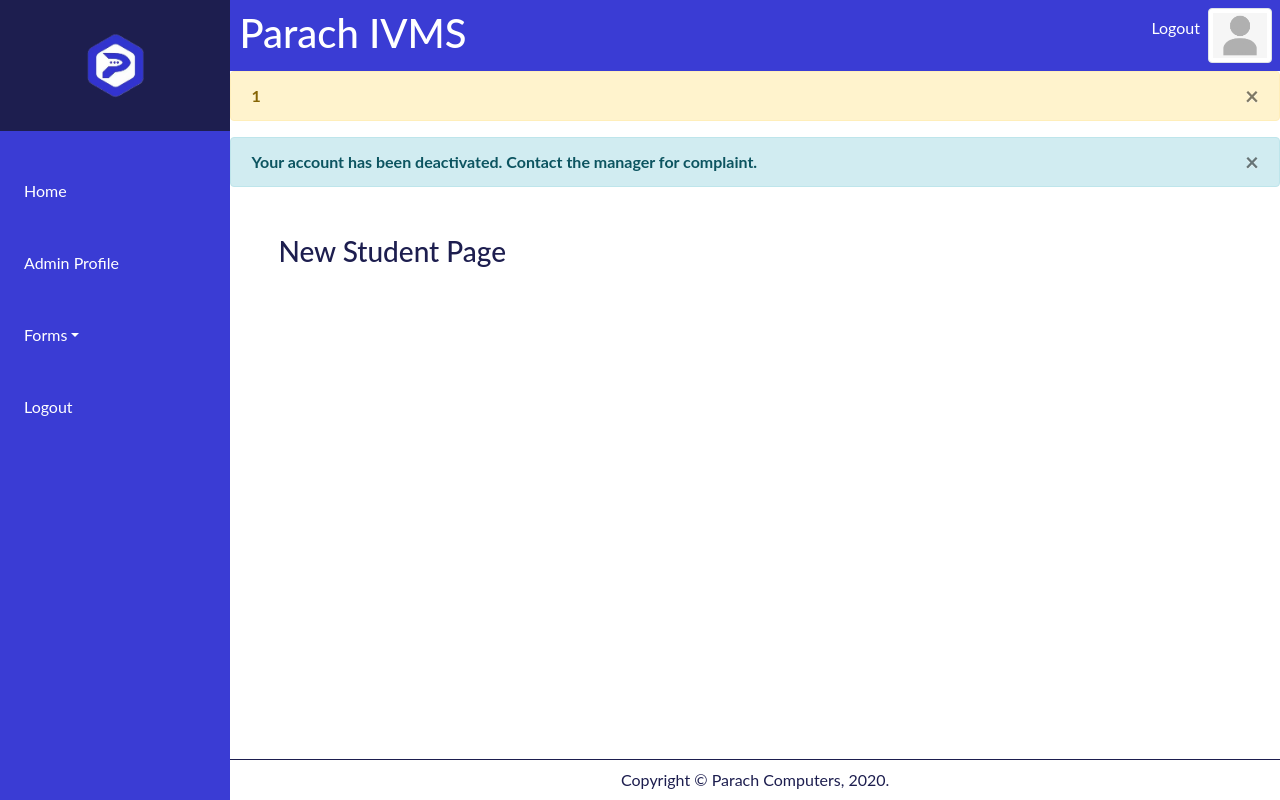
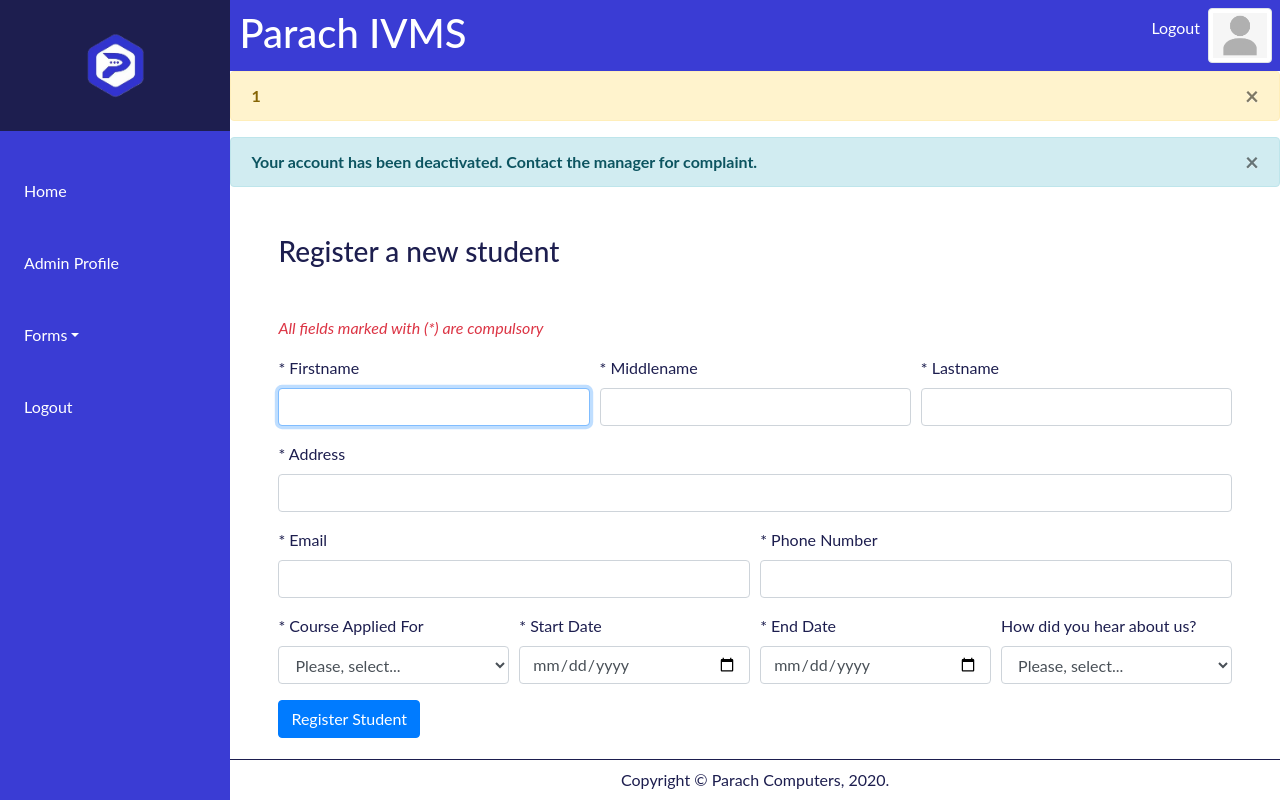
Before and after one commit to teekaytech/Inventory-Management-System, a PHP site: page /views/students.php in a window 1280 px wide. Run offline with PHP 8.4, Linux system fonts and the light colour scheme; the visitor is signed in with stand-in values (Sample User, id 1); data that the repository does not hold is empty; some libraries are stand-ins or nearby versions.

Commit message:
Complete student registration feature

```diff
--- a/controllers/LoginController.php
+++ b/controllers/LoginController.php
@@ -15,7 +15,7 @@ if ($_SERVER["REQUEST_METHOD"] == "POST") {
             }
             if (password_verify($data['password'], $admin['password'])) {
                 $_SESSION['admin_id'] = $admin['id'];
-                $_SESSION['success'] = "You have been successfully logged in to your dashboard";
+                $_SESSION['success'] = "You have successfully logged in to your dashboard";
                 header('location: ../views/dashboard.php');
             } else {
                 $_SESSION['info'] = 'Invalid password, try again.';
--- a/views/students.php
+++ b/views/students.php
@@ -20,62 +20,72 @@ $page = new DashboardLayout();
     <section>
         <?php $admin = $page->admin; ?>
         <section class="m-5">
-            <h3>New Student Page</h3>
+            <h3>Register a new student </h3>
         </section>
-        <!--        <article class="mx-5">-->
-        <!--            <p class="text-danger"><em>All fields marked with (*) are compulsory</em></p>-->
-        <!--            <form method="post" action="../controllers/processes.php">-->
-        <!--                <div class="form-row">-->
-        <!--                    <div class="form-group col-md-6">-->
-        <!--                        <label for="date">* Date:</label>-->
-        <!--                        <input type="datetime-local" class="form-control" id="date" name="date" autofocus required>-->
-        <!--                    </div>-->
-        <!--                    <div class="form-group col-md-6">-->
-        <!--                        <label for="name">* Fullname</label>-->
-        <!--                        <input type="text" class="form-control" id="name" name="name" required>-->
-        <!--                    </div>-->
-        <!--                </div>-->
-        <!--                <div class="form-row">-->
-        <!--                    <div class="form-group col-md-12">-->
-        <!--                        <label for="address">* Address</label>-->
-        <!--                        <input type="text" class="form-control" id="address" name="address" required>-->
-        <!--                    </div>-->
-        <!--                </div>-->
-        <!--                <div class="form-row">-->
-        <!--                    <div class="form-group col-md-6">-->
-        <!--                        <label for="email">* Email</label>-->
-        <!--                        <input type="email" class="form-control" id="email" name="email" required>-->
-        <!--                    </div>-->
-        <!--                    <div class="form-group col-md-6">-->
-        <!--                        <label for="phone">* Phone Number</label>-->
-        <!--                        <input type="text" class="form-control" id="phone" name="phone_no" required>-->
-        <!--                    </div>-->
-        <!--                </div>-->
-        <!--                <div class="form-row">-->
-        <!--                    <div class="form-group col-md-6">-->
-        <!--                        <label for="course">* Course Request</label>-->
-        <!--                        <select class="form-control" name="course" id="course" required>-->
-        <!--                            <option value="">Please, select...</option>-->
-        <!--                            --><?php //foreach ($page->all_courses() as $course) { ?>
-        <!--                                <option value="--><?php //echo $course['id']; ?><!--">--><?php //echo $course['name']; ?><!--</option>-->
-        <!--                            --><?php //} ?>
-        <!--                        </select>-->
-        <!--                    </div>-->
-        <!--                    <div class="form-group col-md-6">-->
-        <!--                        <label for="details">How did you hear about us?</label>-->
-        <!--                        <select class="form-control" id="details" name="details" required>-->
-        <!--                            <option value="">Please, select...</option>-->
-        <!--                            <option value="Social Media">Social Media (Facebook, LinkedIn)</option>-->
-        <!--                            <option value="Google Ads">Advert (Google Ads)</option>-->
-        <!--                            <option value="Official Website">Official Website</option>-->
-        <!--                            <option value="Referral">Referral</option>-->
-        <!--                            <option value="Others">Others.</option>-->
-        <!--                        </select>-->
-        <!--                    </div>-->
-        <!--                </div>-->
-        <!--                <button type="submit" name="submit_enquiry" class="btn btn-primary">Submit Enquiry</button>-->
-        <!--            </form>-->
-        <!--        </article>-->
+        <article class="mx-5">
+            <p class="text-danger"><em>All fields marked with (*) are compulsory</em></p>
+            <form method="post" action="../controllers/processes.php">
+                <div class="form-row">
+                    <div class="form-group col-md-4">
+                        <label for="firstname">* Firstname</label>
+                        <input type="text" class="form-control" id="firstname" name="firstname" autofocus required>
+                    </div>
+                    <div class="form-group col-md-4">
+                        <label for="middlename">* Middlename</label>
+                        <input type="text" class="form-control" id="middlename" name="middlename" required>
+                    </div>
+                    <div class="form-group col-md-4">
+                        <label for="lastname">* Lastname</label>
+                        <input type="text" class="form-control" id="lastname" name="lastname" required>
+                    </div>
+                </div>
+                <div class="form-row">
+                    <div class="form-group col-md-12">
+                        <label for="address">* Address</label>
+                        <input type="text" class="form-control" id="address" name="address" required>
+                    </div>
+                </div>
+                <div class="form-row">
+                    <div class="form-group col-md-6">
+                        <label for="email">* Email</label>
+                        <input type="email" class="form-control" id="email" name="email" required>
+                    </div>
+                    <div class="form-group col-md-6">
+                        <label for="phone">* Phone Number</label>
+                        <input type="text" class="form-control" id="phone" name="phone_no" required>
+                    </div>
+                </div>
+                <div class="form-row">
+                    <div class="form-group col-md-3">
+                        <label for="course">* Course Applied For</label>
+                        <select class="form-control" name="course_id" id="course" required>
+                            <option value="">Please, select...</option>
+                            <?php foreach ($page->all_courses() as $course) { ?>
+                                <option value="<?php echo $course['id']; ?>"><?php echo $course['name']; ?></option>
+                            <?php } ?>
+                        </select>
+                    </div>
+                    <div class="form-group col-md-3">
+                        <label for="start_date">* Start Date</label>
+                        <input type="date" id="start_date" name="start_date" class="form-control" required>
+                    </div>
+                    <div class="form-group col-md-3">
+                        <label for="end_date">* End Date</label>
+                        <input type="date" id="end_date" name="end_date" class="form-control" required>
+                    </div>
+                    <div class="form-group col-md-3">
+                        <label for="details">How did you hear about us?</label>
+                        <select class="form-control" id="details" name="channel_id" required>
+                            <option value="">Please, select...</option>
+                            <?php foreach ($page->all_channels() as $channel) { ?>
+                                <option value="<?php echo $channel['id']; ?>"><?php echo $channel['channel']; ?></option>
+                            <?php } ?>
+                        </select>
+                    </div>
+                </div>
+                <button type="submit" name="register_student" class="btn btn-primary">Register Student</button>
+            </form>
+        </article>
     </section>
     <?php echo $page->footer(); ?>
 </div>
```
Also changed, not shown: controllers/DashboardController.php (+12 -0 lines), controllers/processes.php (+30 -2 lines), models/student.php (added, +45 -0 lines).
